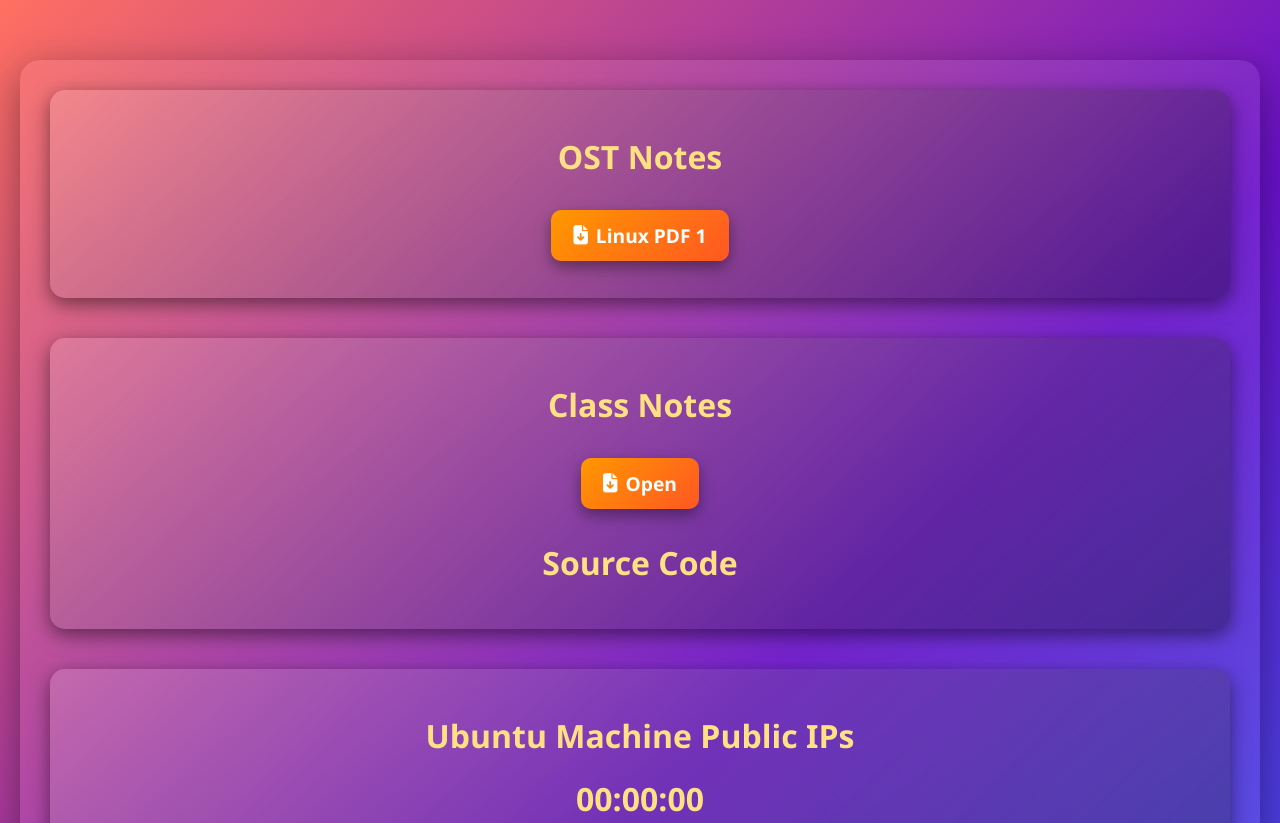
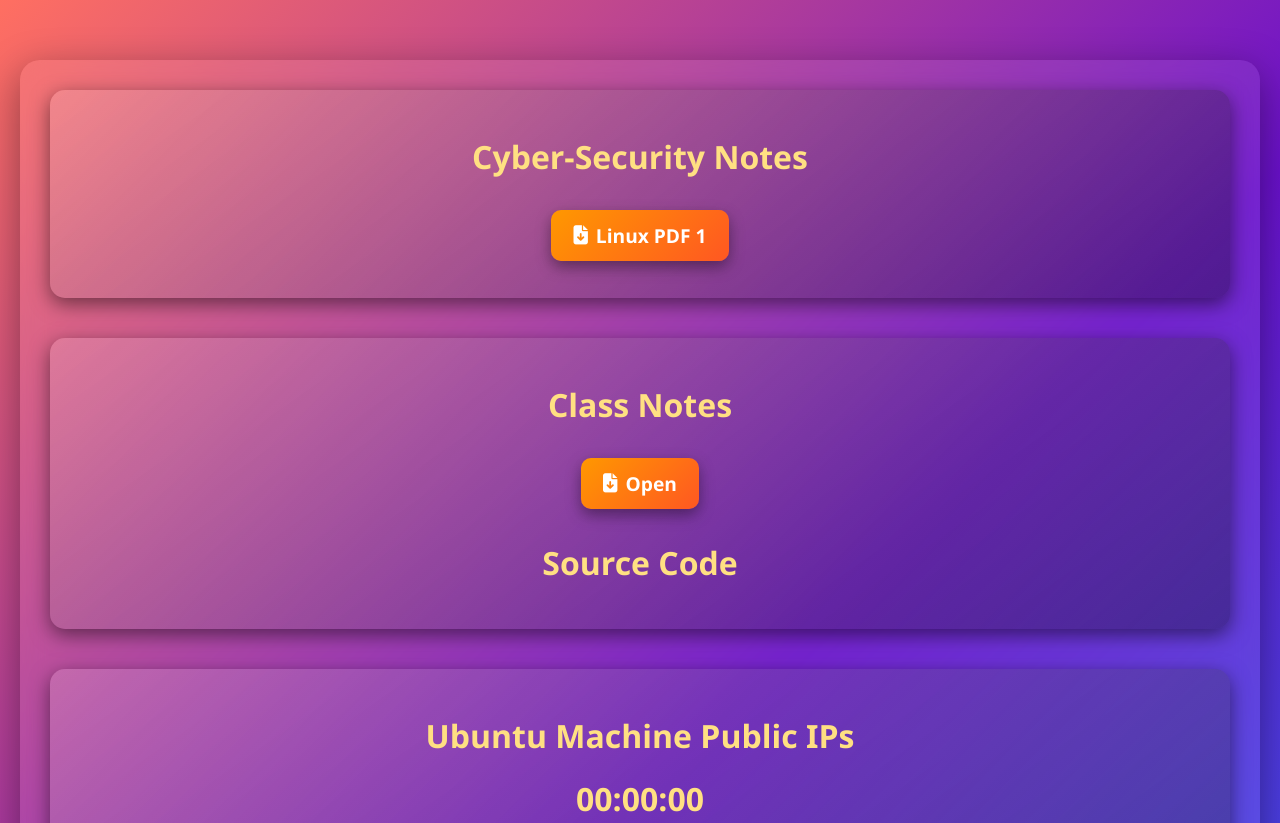
Before and after one commit to rajendra0968jangid/cyber-security, a plain HTML site: page index.html in a window 1280 px wide. Shown: the top 823 px of the page. Drawn offline with Linux system fonts and the light colour scheme.

Commit message:
Update index.html

```diff
--- a/index.html
+++ b/index.html
@@ -19,7 +19,7 @@
         <div id="ipGrid1"></div>
       </div> -->
       <div class="box">
-        <h2>OST Notes</h2>
+        <h2>Cyber-Security Notes</h2>
         <a class="pdf-btn" href="./pdf/Linux-Basics-Course-Study-Guide.pdf" target="_blank">
           <i class="fas fa-file-download"></i> Linux PDF 1
         </a>
```
